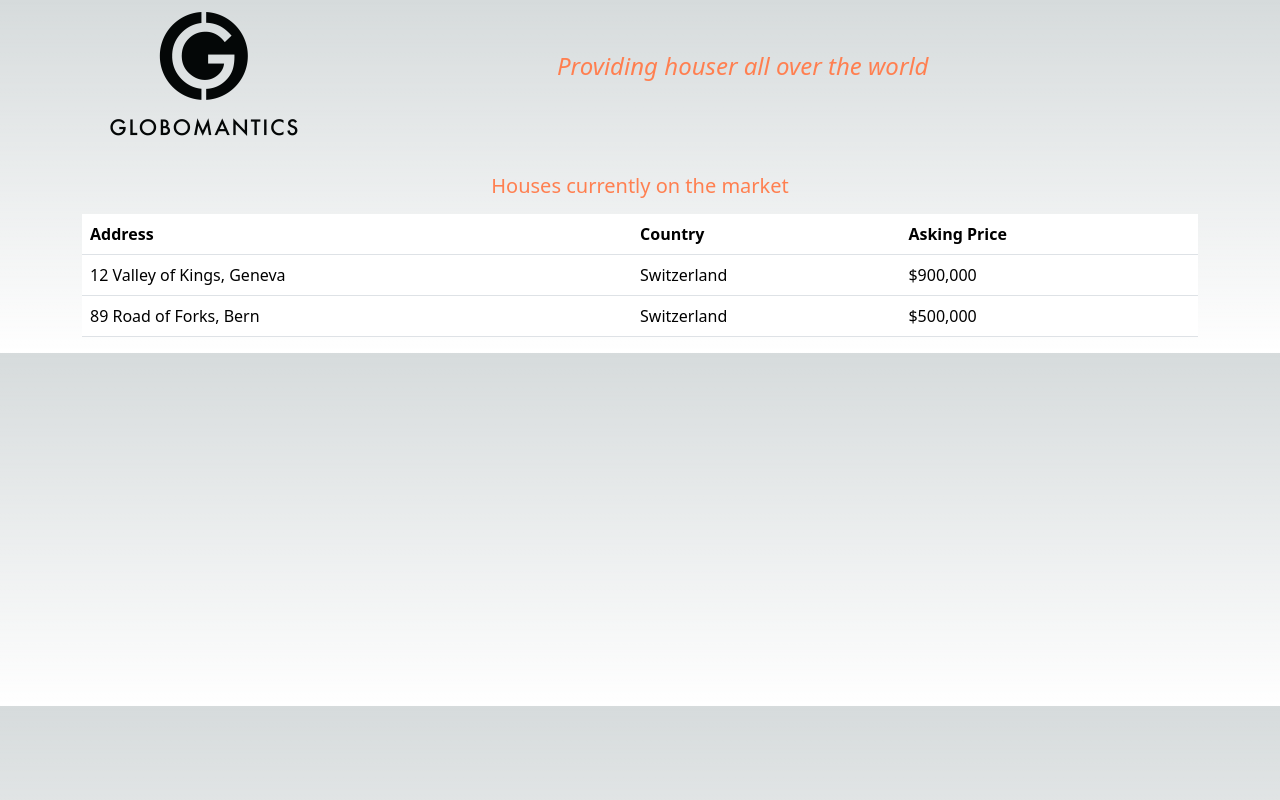
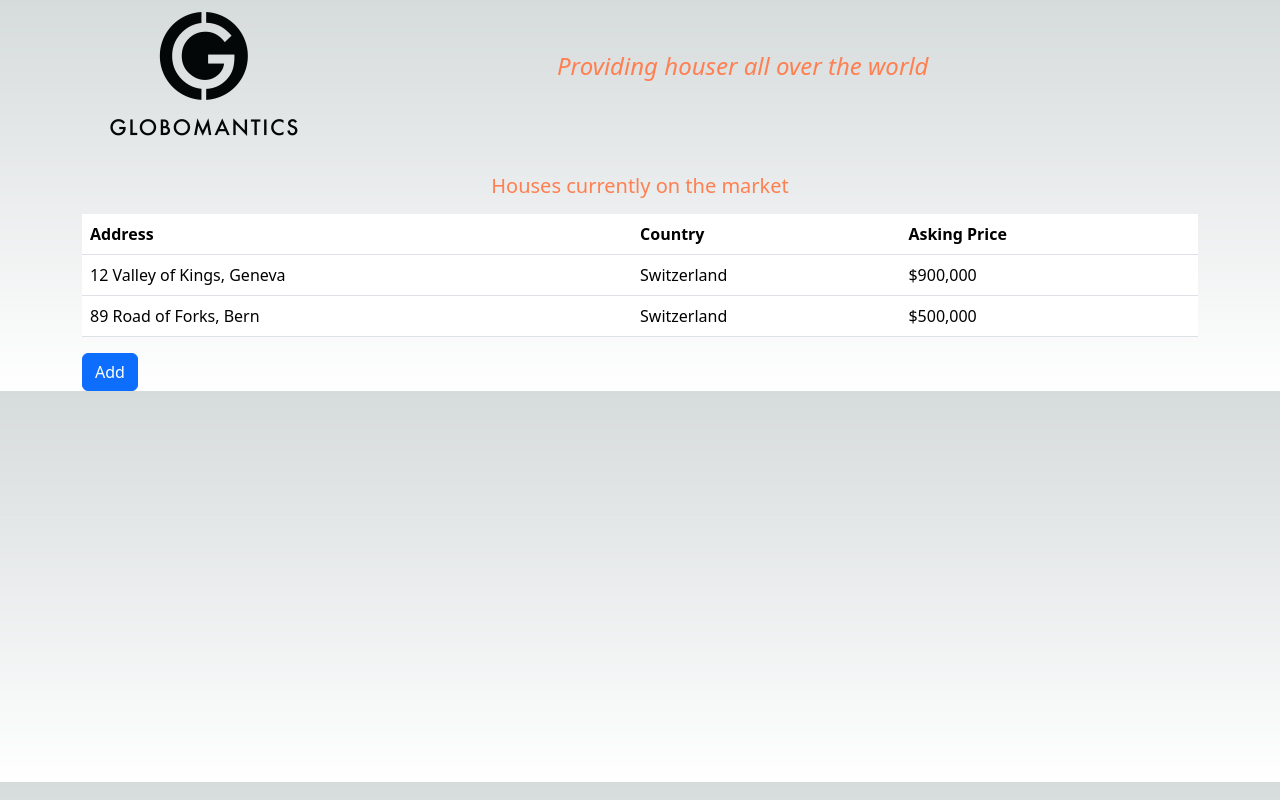
Before and after one commit to ms-tech-geek/globomantics, a Next.js app: page / in a window 1280 px wide. Built offline with nearby package versions, Linux system fonts and the light colour scheme.

Commit message:
add new house to houselist with add button

```diff
--- a/components/houseList.js
+++ b/components/houseList.js
@@ -1,6 +1,7 @@
+import { useState } from 'react';
 import HouseRow from './houseRow';
 
-const houses = [
+const houseArray = [
   {
     id: 1,
     address: '12 Valley of Kings, Geneva',
@@ -16,6 +17,19 @@
 ];
 
 const HouseList = () => {
+  const [houses, setHouses] = useState(houseArray);
+
+  const addHouse = () => {
+    setHouses([
+      ...houses,
+      {
+        id: 3,
+        address: '32 Valley Way, New York',
+        country: 'USA',
+        price: 1000000,
+      },
+    ]);
+  };
   return (
     <>
       <div className="row mb-2">
@@ -37,6 +51,9 @@
           ))}
         </tbody>
       </table>
+      <button className="btn btn-primary" onClick={addHouse}>
+        Add
+      </button>
     </>
   );
 };
```
